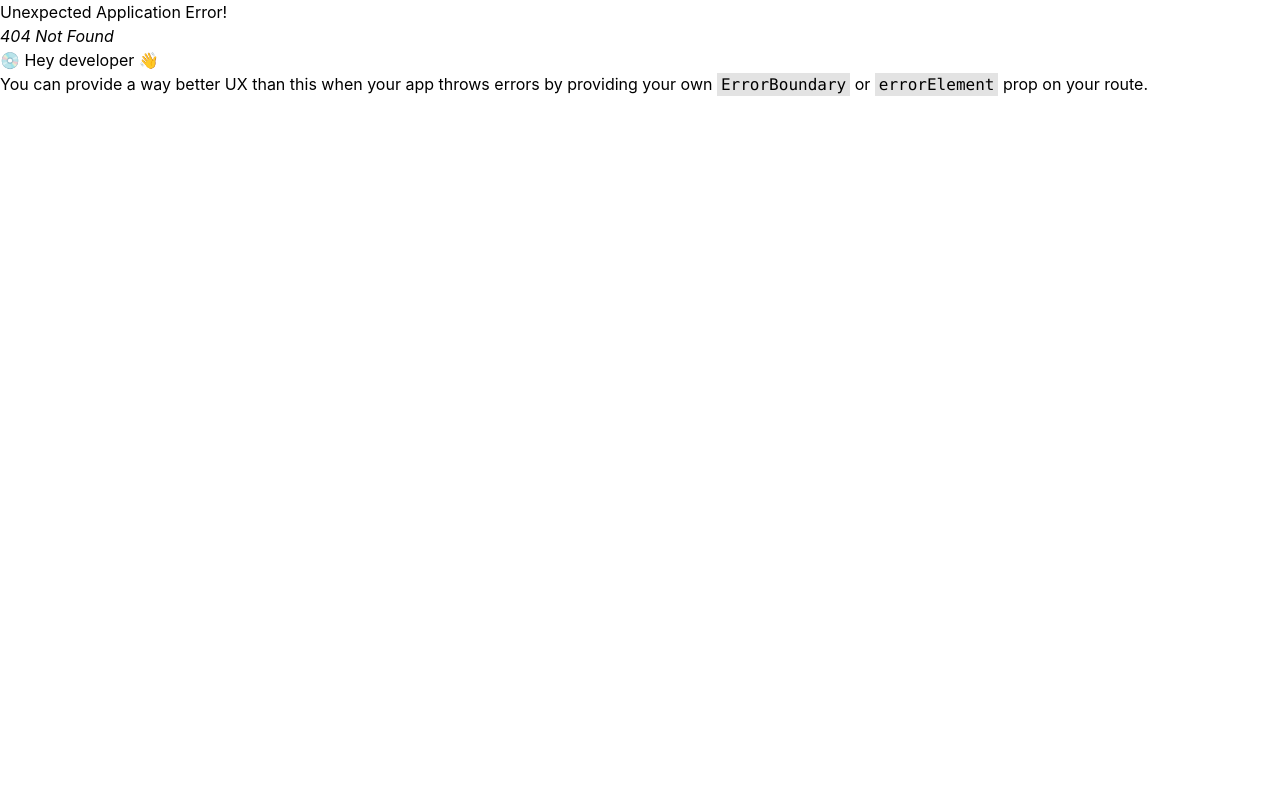
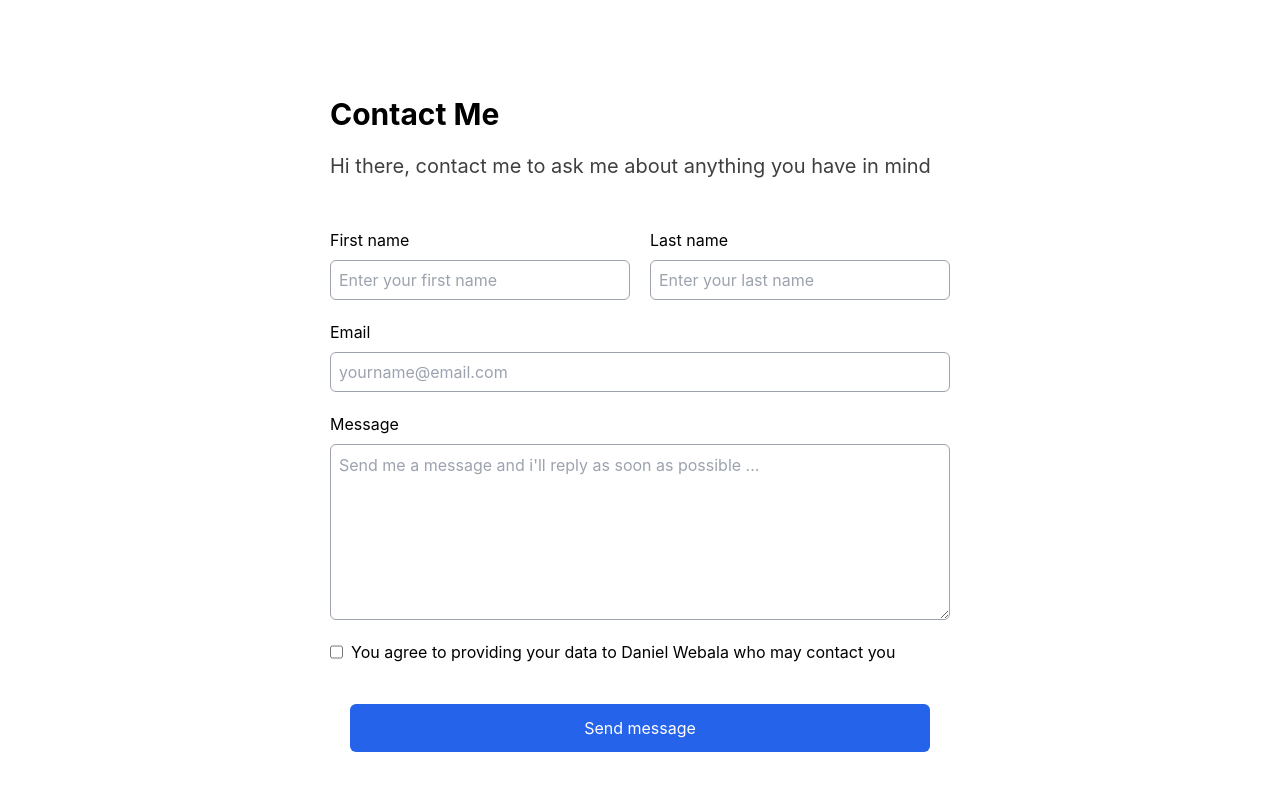
Before and after one commit to webala/hngfrontend, a React (Create React App) app: page /hngfrontend/contact in a window 1280 px wide. Before the commit this address had no page. Shown: the top 800 px of the page. Built offline with nearby package versions, Linux system fonts and the light colour scheme.

Commit message:
feat: form validation

```diff
--- a/package.json
+++ b/package.json
@@ -1,7 +1,7 @@
 {
   "name": "linktree",
   "version": "0.1.0",
-  "homepage": "https://webala.github.io/hngstage1frontend",
+  "homepage": "https://webala.github.io/hngfrontend",
   "private": true,
   "dependencies": {
     "@testing-library/jest-dom": "^5.16.5",
--- a/public/index.html
+++ b/public/index.html
@@ -9,6 +9,28 @@
       name="description"
       content="Web site created using create-react-app"
     />
+    <script type="text/javascript">
+      // Single Page Apps for GitHub Pages
+      // MIT License
+      // https://github.com/rafgraph/spa-github-pages
+      // This script checks to see if a redirect is present in the query string,
+      // converts it back into the correct url and adds it to the
+      // browser's history using window.history.replaceState(...),
+      // which won't cause the browser to attempt to load the new url.
+      // When the single page app is loaded further down in this file,
+      // the correct url will be waiting in the browser's history for
+      // the single page app to route accordingly.
+      (function (l) {
+        if (l.search[1] === '/') {
+          var decoded = l.search.slice(1).split('&').map(function (s) {
+            return s.replace(/~and~/g, '&')
+          }).join('?');
+          window.history.replaceState(null, null,
+            l.pathname.slice(0, -1) + decoded + l.hash
+          );
+        }
+      }(window.location))
+    </script>
     <link rel="apple-touch-icon" href="%PUBLIC_URL%/logo192.png" />
     <!--
       manifest.json provides metadata used when your web app is installed on a
--- a/src/components/Contact/Contact.js
+++ b/src/components/Contact/Contact.js
@@ -1,7 +1,21 @@
 import React from 'react'
 import Footer from '../Footer/Footer'
+import {useState} from 'react'
 
 function Contact() {
+
+    const [message, setMessage] = useState()
+    const [firstName, setFirstName] = useState()
+    const [lastName, setLastName] = useState()
+    const [email, setEmail] = useState()
+    const [submit, setSubmit] = useState(false)
+
+    const validEmailRegex = RegExp(/^(([^<>()\[\]\.,;:\s@\"]+(\.[^<>()\[\]\.,;:\s@\"]+)*)|(\".+\"))@(([^<>()[\]\.,;:\s@\"]+\.)+[^<>()[\]\.,;:\s@\"]{2,})$/i);
+
+    const handleSubmit = (e) => {
+        e.preventDefault()
+        setSubmit(true)
+    }
   return (
     <div className='flex flex-col sm:items-center px-5 '>
     <div className='py-16 sm:py-24 xl:w-1/2  flex flex-col gap-12 items-start'>
@@ -10,31 +24,40 @@ function Contact() {
             <p className='opacity-75 mt-5 text-xl'>Hi there, contact me to ask me about anything you have in mind</p>
         </div>
 
-        <form className='sm:w-full'>
+        <form className='sm:w-full' onSubmit={handleSubmit}>
             <div className='flex flex-col sm:flex-row sm:justify-between sm:gap-5'>
-                <div className='flex flex-col items-start sm:w-1/2 mb-10'>
+                <div className='flex flex-col items-start sm:w-1/2 mb-5'>
                     <label for='first_name' className='mb-2'>First name</label>
-                    <input className='border p-2 border-gray-400 rounded-md h-10 w-full' id='first_name' placeholder='Enter your first namem'/>
+                    <input value={firstName} onChange={(e) => setFirstName(e.target.value)}
+                    className={(submit && !firstName) ? `border p-2 border-red-500 rounded-md h-10 w-full`: `border p-2 border-gray-400 rounded-md h-10 w-full`} id='first_name' placeholder='Enter your first name'/>
+                    {(submit && !firstName) && <p className='text-red-500'>Please enter a first name</p>}
                 </div>
-                <div className='flex flex-col items-start mb-10 sm:w-1/2'>
+                <div className='flex flex-col items-start mb-5 sm:w-1/2'>
                     <label for='last_name' className='mb-2'>Last name</label>
-                    <input className='border p-2 border-gray-400 rounded-md h-10 w-full' id='last_name' placeholder='Enter your last namem'/>
+                    <input value={lastName} onChange={(e) => setLastName(e.target.value)}
+                     className={(submit && !lastName) ? `border p-2 border-red-500 rounded-md h-10 w-full`: `border p-2 border-gray-400 rounded-md h-10 w-full`} id='last_name' placeholder='Enter your last name'/>
+                     {(submit && !lastName) && <p className='text-red-500'>Please enter a last name</p>}
                 </div>
             </div>
-            <div className='flex flex-col items-start mb-10'>
+            <div className='flex flex-col items-start mb-5'>
                 <label for='email' className='mb-2'>Email</label>
-                <input className='border p-2 border-gray-400 rounded-md h-10 w-full' id='email' placeholder='yourname@email.com'/>
+                <input value={email} onChange={(e) => setEmail(e.target.value)}
+                 className={(submit && !email) || (submit && email && !validEmailRegex.test(email)) ? `border p-2 border-red-500 rounded-md h-10 w-full`: `border p-2 border-gray-400 rounded-md h-10 w-full`} id='email' placeholder='yourname@email.com'/>
+                 {(submit && !email) && <p className='text-red-500'>Please enter an email</p>}
+                 {(submit && email && !validEmailRegex.test(email)) && <p className='text-red-500'>Please enter a valid email</p>}
             </div>
-            <div className='flex flex-col items-start mb-10'>
+            <div className='flex flex-col items-start mb-5'>
                 <label for='message' className='mb-2'>Message</label>
-                <textarea className='border p-2 border-gray-400 rounded-md h-44 w-full' id='message' placeholder="Send me a message and i'll reply as soon as possible ..." />
+                <textarea value={message} onChange={(e) => setMessage(e.target.value)}
+                className={(submit && !message) ? `border p-2 border-red-500 rounded-md h-44 w-full`: `border p-2 border-gray-400 rounded-md h-44 w-full`} id='message' placeholder="Send me a message and i'll reply as soon as possible ..." />
+                {(submit && !message) && <p className='text-red-500'>Please enter a message</p>}
             </div>
             <div className='flex'>
                 <input type='checkbox' />
                 <p className='ml-2'>You agree to providing your data to Daniel Webala who may contact you</p>
             </div>
             <div className='flex justify-center px-5 mt-10'>
-                <button className='w-full text-white rounded-md bg-blue-600 h-12' id='btn__submit' type='submit'>Send message</button>
+                <button className='w-full text-white rounded-md bg-blue-600 hover:bg-blue-400 transition duration-200 ease-in h-12' id='btn__submit' type='submit'>Send message</button>
             </div>
         </form>
 
--- a/src/components/Link/Link.js
+++ b/src/components/Link/Link.js
@@ -1,12 +1,23 @@
 import './Link.css'
+import {Link as Ln} from 'react-router-dom'
 
 function Link({url, name, id, subText, target}) {
+
+  if (name === 'Contact') {
+    return (
+      <Ln to={url} className='link' id={id}>
+        <h2 className="link-text">{name}</h2>
+        <sub className='sub-text my-2'>{subText}</sub>
+      </Ln>
+    )
+  } else {
   return (
     <a href={url} target={target} className="link" id={id}>
       <h2 className="link-text">{name}</h2>
       <sub className='sub-text my-2'>{subText}</sub>
     </a>
   )
+  }
 }
 
 export default Link
--- a/src/index.js
+++ b/src/index.js
@@ -18,7 +18,9 @@ const router = createBrowserRouter([
     path: '/contact',
     element: <Contact />
   },
-])
+],  {
+  basename: '/hngfrontend'
+})
 
 const root = ReactDOM.createRoot(document.getElementById('root'));
 root.render(
```
Also changed, not shown: public/404.html (added, +40 -0 lines).
